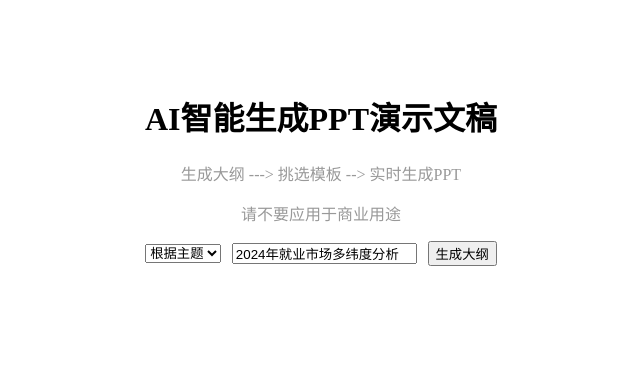
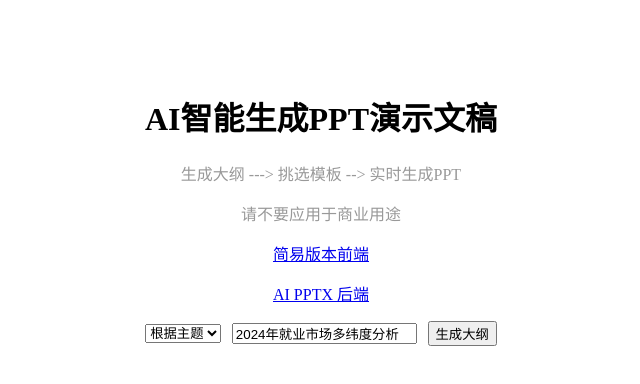
Before and after one commit to chatbookai/ai-to-pptx-demo, a React (Vite) app: page / in a window 1280 px wide. Shown: the top 384 px of the page, without its empty margins (319-959 px from the left). Built offline with nearby package versions, Linux system fonts and the light colour scheme.

Commit message:
简易版本前端

```diff
--- a/src/components/GenerateOutline.tsx
+++ b/src/components/GenerateOutline.tsx
@@ -229,6 +229,13 @@ function GenerateOutline({token, nextStep}: { token: string, nextStep: (params:
             <h1>AI智能生成PPT演示文稿</h1>
             <div className="outline_desc">生成大纲 ---&gt; 挑选模板 --&gt; 实时生成PPT</div>
             <div className="outline_desc">请不要应用于商业用途</div>
+            <div className="outline_desc">
+                <a href="https://github.com/chatbookai/ai-to-pptx-demo" target="_blank" rel="noopener noreferrer">简易版本前端</a>
+            </div>
+            <div className="outline_desc">
+                <a href="https://github.com/chatbookai/ai-to-pptx-backend" target="_blank" rel="noopener noreferrer">AI PPTX 后端</a>
+            </div>
+
             {genStatus == 0 && <div className="input_div">
                 <select defaultValue={selectType} onChange={e => setSelectType(e.target.value)}>
                     <option value="subject">根据主题</option>
```
